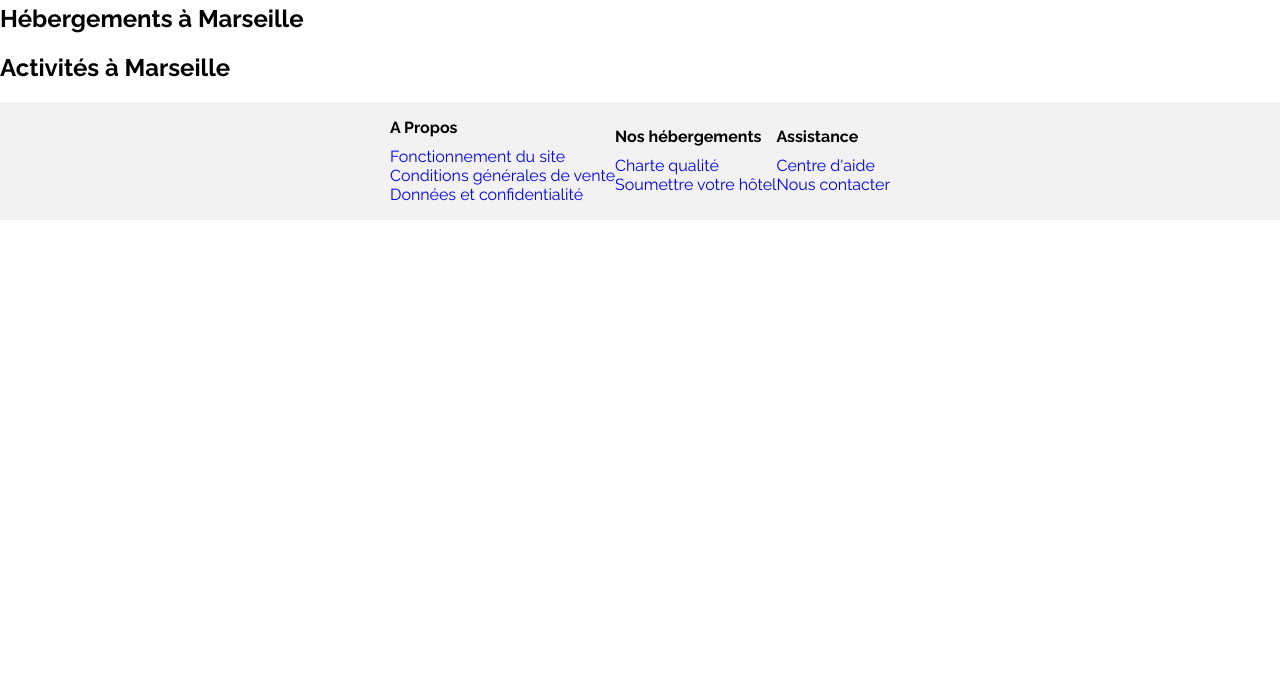
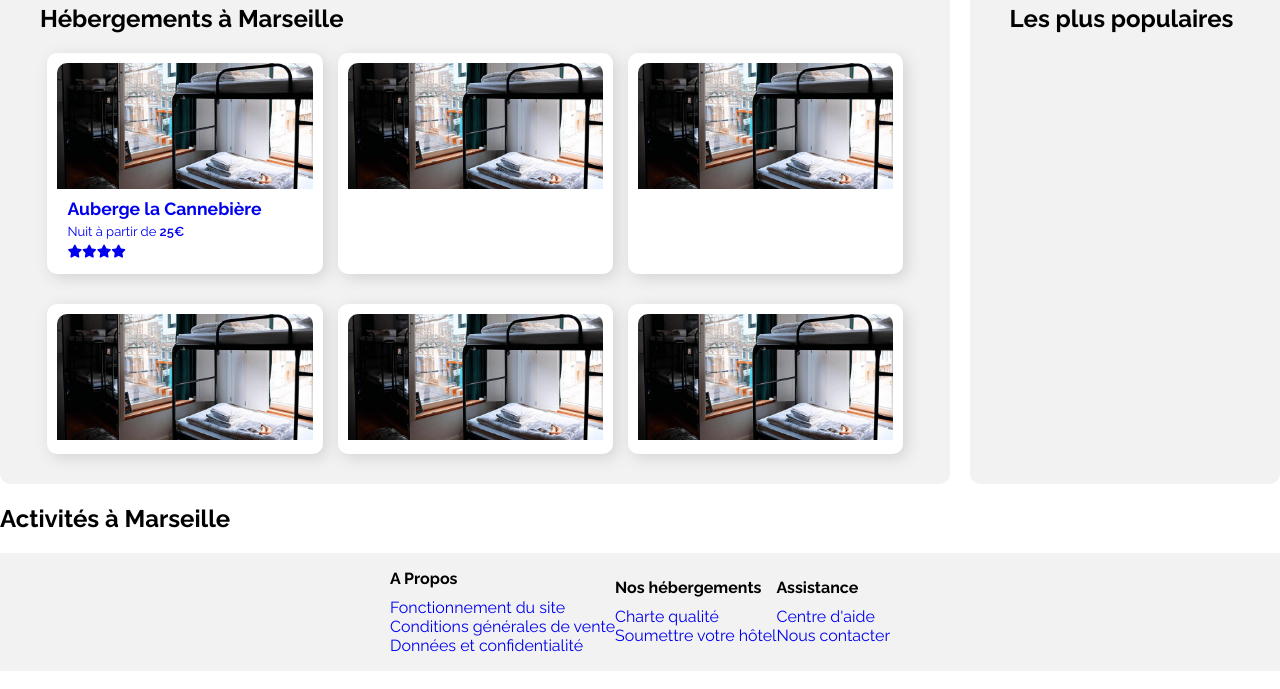
Before and after one commit to Ludprl/Reservia, a plain HTML site: page index.html in a window 1280 px wide. Shown: the part 111-800 px from the top of the page. Drawn offline with Linux system fonts and the light colour scheme.

Commit message:
2em update

```diff
--- a/css/main.css
+++ b/css/main.css
@@ -18,10 +18,12 @@ body{
     max-width: 1340px;
 }
 
+a {
+    text-decoration: none;
+}
 /* Header */
 
 header{
-    justify-content: space-between;
     margin-bottom: 35px;
     padding-top: 50px;
 }
@@ -59,10 +61,81 @@ nav li a:hover{
     border-top: 2px solid #0065FC;
 }
 /* Contenu */
+.sectiontitle{
+    width: 100%;
+}
 
 .hosting{
+    width: 100%;
+    display: flex;
+    flex-wrap: wrap;
+    justify-content: space-between;
 
 }
+.mainhosting{
+    display: flex;
+    width: 68%;
+    flex-wrap: wrap;
+    justify-content: space-around;
+    align-content: space-between;
+    background-color: #f2f2f2;
+    border-radius: 10px;
+    padding: 0 40px 0 40px;
+}
+    .hostingitem{
+        margin-bottom: 30px;
+        width: calc(33% - 2rem);
+        min-width: 200px;
+        max-width: calc(33% - 2rem);
+        padding: 10px;
+        background-color: white;
+        border-radius: 10px;
+        box-shadow: 4px 4px 15px lightgray;
+    }
+    .hostingitem img{
+        width: 100%;
+        border-radius: 10px 10px 0 0;
+        height: 126px;
+        object-fit: cover;
+}
+.hotelDetails{
+    flex-wrap: wrap;
+    flex-direction: column;
+    justify-content: space-around;
+    background-color: #fff;
+    padding: 5px 10px;
+}
+.hotelDetails p{
+    font-size: small;
+    margin: 5px 0;
+}
+.hostingName{
+    margin: 0;
+    font-weight: 700;
+    font-size: 1.1rem;
+}
+.hostingRate{
+    word-spacing: -1ch;
+    font-size: small;
+}
+.prix{
+    font-weight: 600;
+}
+.BStars{
+    color: #0065FC;
+}
+.GStar{
+    color: #f2f2f2;
+}
+
+.popularhosting{
+    display: flex;
+    background-color: #f2f2f2;
+    border-radius: 10px;
+    padding: 0 40px 0 40px;
+    width: 18%;
+}
+
 
 /* Footer */
 
--- a/index.html
+++ b/index.html
@@ -3,8 +3,11 @@
 <head>
     <meta charset="utf-8">
     <meta name="viewport" content="width=device-width, initial-scale=1.0">
-    <title>Réservia</title>
+    <title>Reservia</title>
     <link rel="stylesheet" href="css/main.css">
+    <link href="https://kit-free.fontawesome.com/releases/latest/css/free-v4-shims.min.css" media="all" rel="stylesheet">
+    <link href="https://kit-free.fontawesome.com/releases/latest/css/free-v4-font-face.min.css" media="all" rel="stylesheet">
+    <link href="https://kit-free.fontawesome.com/releases/latest/css/free.min.css" media="all" rel="stylesheet">
 </head>
 
 <body>
@@ -25,9 +28,55 @@
     <!-- Contenu -->
 <section class="hosting centred">
   <div class="mainhosting">
-    <h2>Hébergements à Marseille</h2>
+    <div class="sectiontitle"><h2>Hébergements à Marseille</h2></div>
+    <div class="hostingitem">
+      <a href="#">
+        <article class="hotelFrame">
+            <img src="images/hebergements/4_small/marcus-loke-WQJvWU_HZFo-unsplash.jpg"
+                 alt="Photo d'une chambre avec un lit superposé et vu sur la ville">
+            <div class="hotelDetails">
+                <h3 class="hostingName">Auberge la Cannebière</h3>
+                <p>Nuit à partir de <span class="prix">25€</span></p>
+                <div class="hostingRate">
+                    <i class="fas fa-star BStar"></i>
+                    <i class="fas fa-star BStar"></i>
+                    <i class="fas fa-star BStar"></i>
+                    <i class="fas fa-star Gstar"></i>
+                </div>
+              </div>
+          </article>
+      </a>
   </div>
-  <div class="popularhosting"></div>
+    <div class="hostingitem">
+      <a href="#">
+        <img src="images\hebergements\4_small\marcus-loke-WQJvWU_HZFo-unsplash.jpg" alt="">
+      </a>
+    </div>
+    <div class="hostingitem">
+      <a href="#">
+        <img src="images\hebergements\4_small\marcus-loke-WQJvWU_HZFo-unsplash.jpg" alt="">
+      </a>
+    </div>
+    <div class="hostingitem">
+      <a href="#">
+        <img src="images\hebergements\4_small\marcus-loke-WQJvWU_HZFo-unsplash.jpg" alt="">
+      </a>
+    </div>
+    <div class="hostingitem">
+      <a href="#">
+        <img src="images\hebergements\4_small\marcus-loke-WQJvWU_HZFo-unsplash.jpg" alt="">
+      </a>
+    </div>
+    <div class="hostingitem">
+      <a href="#">
+        <img src="images\hebergements\4_small\marcus-loke-WQJvWU_HZFo-unsplash.jpg" alt="">
+      </a>
+    </div>
+
+  </div>
+  <div class="popularhosting">
+    <div class="sectiontitle"><h2>Les plus populaires</h2></div>
+  </div>
 </section>
 
 <aside class="MarseilleOut centred">
```
